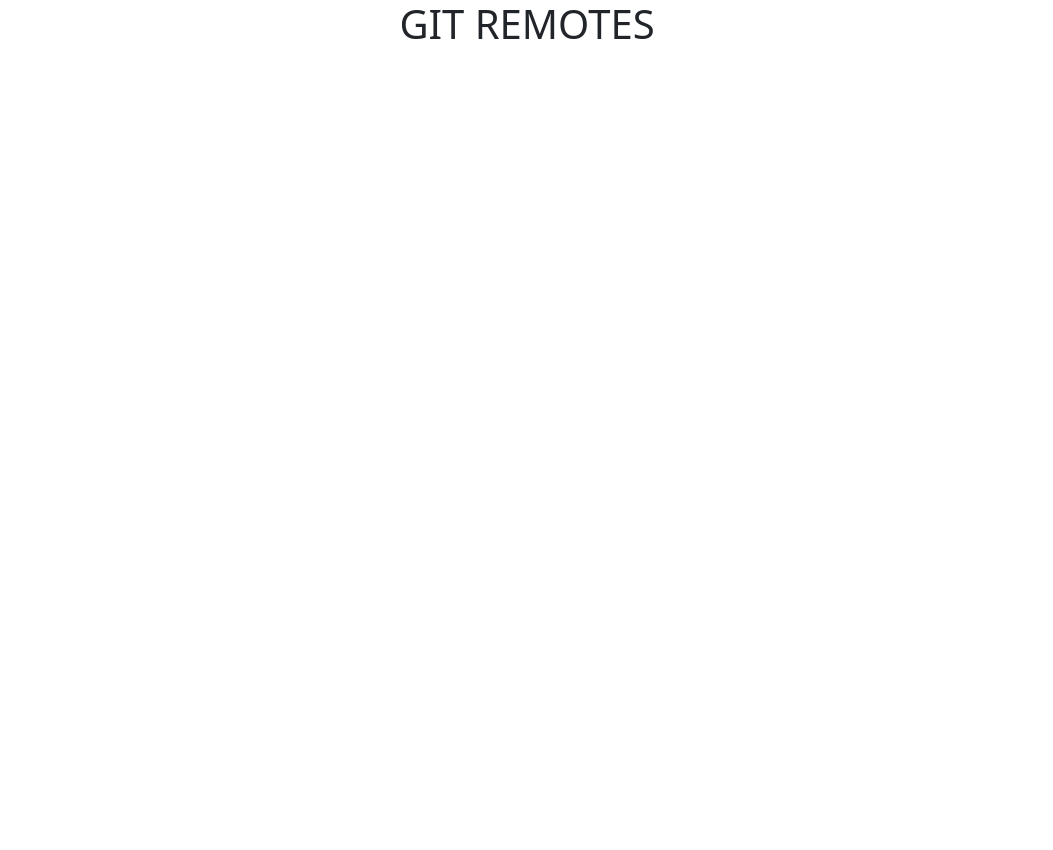
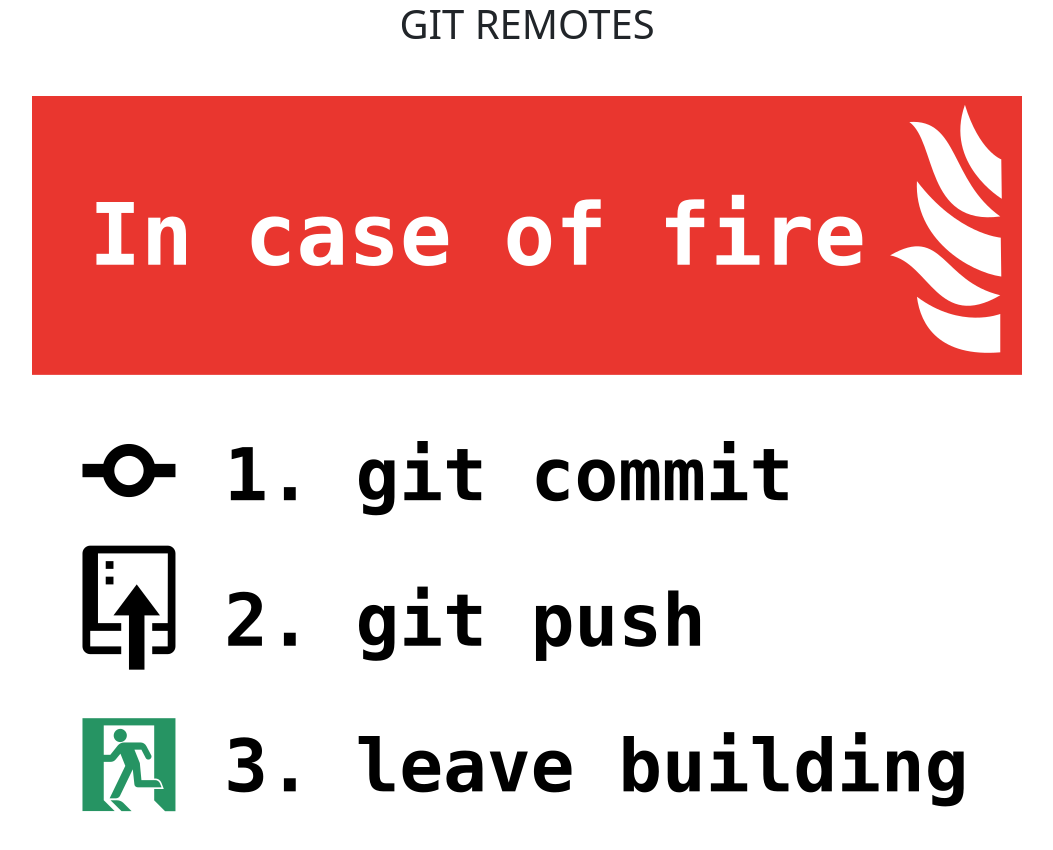
Before and after one commit to Tommaso-Melacarne-compiti-scuola/melacarne_git2, a plain HTML site: page index.html in a window 1280 px wide. Shown: the whole page, without its empty margins (113-1166 px from the left). Before the commit the page ends 800 px from the top, so only its background shows below. Drawn offline with nearby package versions, Linux system fonts and the light colour scheme.

Commit message:
Add instructions in case of fire

```diff
--- a/index.html
+++ b/index.html
@@ -15,6 +15,12 @@
   <body>
     <h1>GIT REMOTES</h1>
 
+    <div class="d-flex align-items-center justify-content-center mt-5">
+      <img
+        src="images/in_case_of_fire.webp"
+        alt="In case of fire: git commit, git push and leave building"
+      />
+    </div>
 
     <script defer src="./js/index.js"></script>
     <script
```
Also changed, not shown: images/in_case_of_fire.webp (added).
